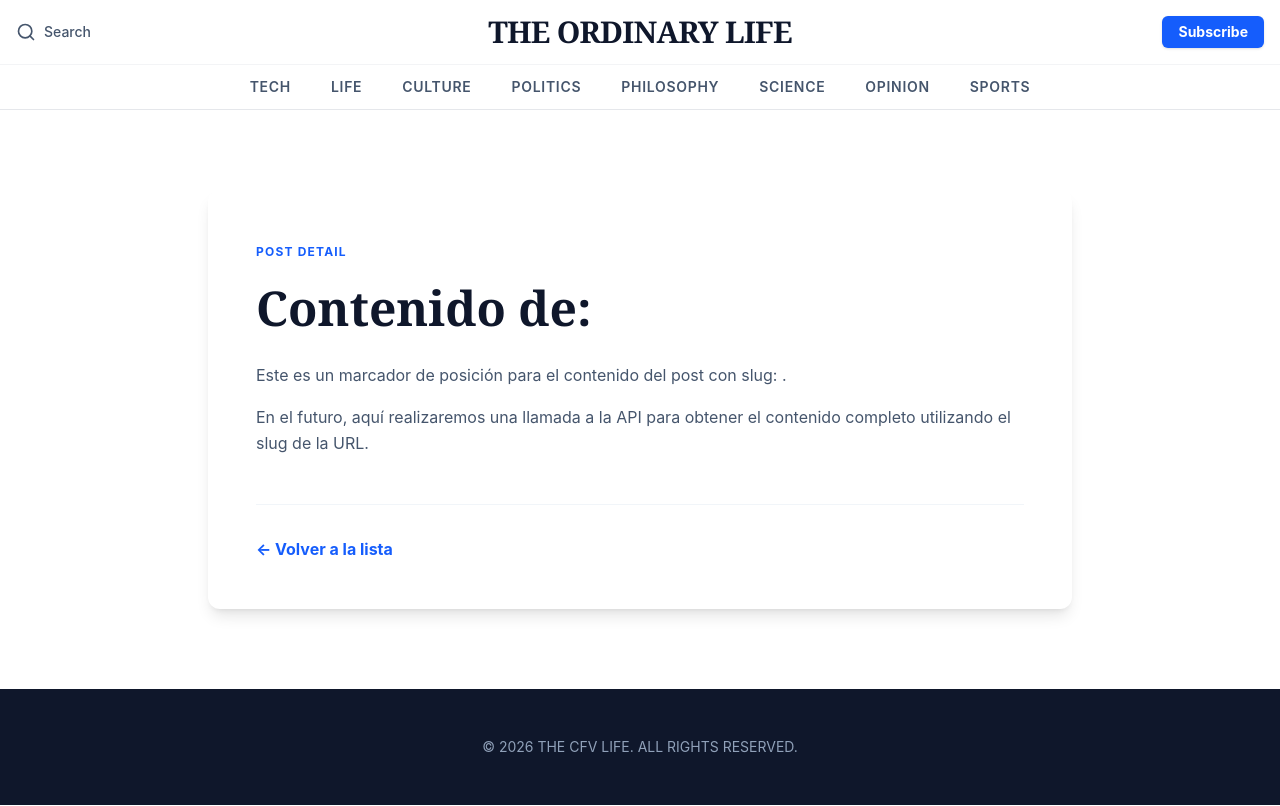
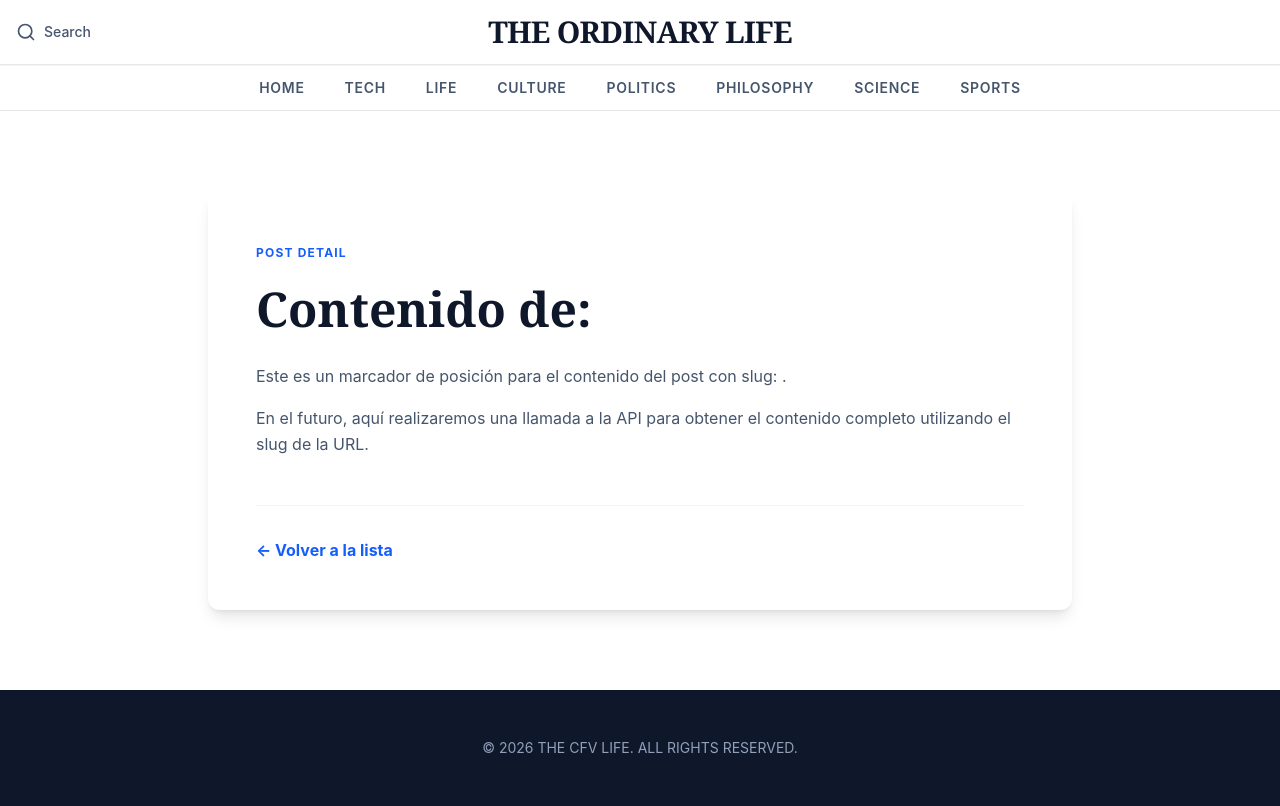
Before and after one commit to CFV99620/cfv-blog, a React (Vite) app: page /post/1 in a window 1280 px wide. Built offline with nearby package versions, Linux system fonts and the light colour scheme; a web font is replaced by a local one.

Commit message:
ajuste de estructura y se añadio espacio para panel administrativo

```diff
--- a/src/App.jsx
+++ b/src/App.jsx
@@ -1,8 +1,10 @@
 import { BrowserRouter, Routes, Route } from 'react-router-dom';/* - 'react-router-dom': Librería estándar para manejar la navegación entre páginas.*/
 import MainLayout from './components/layout/MainLayout';
+import AdminLayout from './components/layout/AdminLayout';
 import Home from './pages/Home';
 import PostDetail from './components/PostDetail';
 import Category from './pages/Category';
+import AdminPanel from './pages/AdminPanel';
 
 /**
  * Componente Principal (App):
@@ -16,6 +18,7 @@ function App() {
     /* BrowserRouter: Envuelve toda la aplicación para habilitar el uso de URLs. // cfv nota: le dice a React: "escucha los cambios en la barra de direcciones del navegador".*/
     <BrowserRouter>
       <Routes>{/*Routes: Actúa como un contenedor que busca la mejor coincidencia entre las rutas definidas. cfv nota: decide qué componente mostrar dependiendo de lo escrito en la URL.*/}
+        {/* Rutas Públicas */}
         <Route path="/" element={<MainLayout />}>{/* cfv nota: Es la definición de cada camino específico en este cas para la ruta "/" */}
           <Route index element={<Home />} /> {/* 'index' indica que este es el componente por defecto que se muestra cuando el usuario entra a la raíz ("/") del sitio.*/}
           <Route path="post/:id" element={<PostDetail />} />
@@ -25,6 +28,11 @@ function App() {
               <Route path="about" element={<About />} />
           */}
         </Route>
+
+        {/* Rutas de Administración */}
+        <Route path="admin" element={<AdminLayout />}>
+          <Route index element={<AdminPanel />} />
+        </Route>
       </Routes>
     </BrowserRouter>
   );
--- /dev/null
+++ b/src/components/NavBar.jsx
@@ -0,0 +1,39 @@
+import { Search } from 'lucide-react'; /* - 'Search': Componente de icono para la funcionalidad de búsqueda. */
+import { Link } from 'react-router-dom'; /* - 'Link': Componente de React Router para crear enlaces de navegación sin recargar la página. */
+
+/**
+ * Componente NavBar:
+ * Renderiza la barra de navegación superior de la aplicación.
+ * cfv nota: los comentarios dentro del componente JSX se envuelven en bloques especiales de llaves y asteriscos.
+ */
+function NavBar() {
+  /* Array de categorías de navegación. */
+  const navItems = [
+    'HOME', 'TECH', 'LIFE', 'CULTURE', 'POLITICS',
+    'PHILOSOPHY', 'SCIENCE', 'SPORTS'
+  ];
+
+  return (
+    /* header: Etiqueta semántica para el encabezado de la página. */
+    <header className="w-full bg-white border-b border-gray-200">
+
+      {/* Navigation Bar */}
+      <nav className="border-t border-gray-100 py-3 overflow-x-auto no-scrollbar">
+        <div className="max-w-7xl mx-auto px-4 flex justify-center gap-6 md:gap-10">
+          {/* Generación dinámica de enlaces: Usamos .map() para recorrer el array 'navItems' y crear un <Link> por cada categoría. */}
+          {navItems.map((item) => (
+            <Link
+              key={item}
+              to={item === "HOME" ? "/" : `/category/${item}`}
+              className="nav-link whitespace-nowrap"
+            >
+              {item}
+            </Link>
+          ))}
+        </div>
+      </nav>
+    </header>
+  );
+}
+
+export default NavBar;
--- /dev/null
+++ b/src/components/layout/AdminLayout.jsx
@@ -0,0 +1,25 @@
+import { Outlet } from 'react-router-dom';
+import Head from './Head';
+
+
+/**
+ * Componente AdminLayout:
+ * Define la estructura visual específica para el panel de administración.
+ * A diferencia del MainLayout, este no incluye el Head (Navbar) ni el Footer público,
+ * lo que te permite crear una interfaz limpia para administrar el sitio.
+ */
+function AdminLayout() {
+  return (
+    <div className="min-h-screen flex flex-col bg-slate-50">
+      <div className="min-h-screen flex flex-col bg-white">
+      <Head /> {/* Barra de navegación global */}
+      {/* Área de contenido del panel */}
+      <main className="grow max-w-7xl mx-auto px-4 w-full py-8">
+        <Outlet />
+      </main>
+      </div>
+    </div>
+  );
+}
+
+export default AdminLayout;
--- /dev/null
+++ b/src/components/layout/Head.jsx
@@ -0,0 +1,35 @@
+import { Search } from 'lucide-react'; /* - 'Search': Componente de icono para la funcionalidad de búsqueda. */
+import { Link } from 'react-router-dom'; /* - 'Link': Componente de React Router para crear enlaces de navegación sin recargar la página. */
+
+/**
+ * Componente Head:
+ * Renderiza la barra de navegación superior de la aplicación.
+ * cfv nota: los comentarios dentro del componente JSX se envuelven en bloques especiales de llaves y asteriscos.
+ */
+function Head() {
+
+  return (
+    /* header: Etiqueta semántica para el encabezado de la página. */
+    <header className="w-full bg-white border-b border-gray-200">
+      {/* Top Bar */}
+      <div className="max-w-7xl mx-auto px-4 h-16 flex items-center justify-between">
+        {/* Search Icon */}
+        <div className="flex items-center gap-2 cursor-pointer text-slate-600 hover:text-slate-900 transition-colors">
+          <Search size={20} />
+          <span className="text-sm font-medium hidden sm:inline">Search</span>
+        </div>
+
+        {/* Logo: Link nos lleva a la página de inicio (/) */}
+        <Link to="/" className="absolute left-1/2 -translate-x-1/2">
+          <h1 className="text-2xl md:text-3xl font-serif font-bold tracking-tight text-slate-900 whitespace-nowrap">
+            THE ORDINARY LIFE
+          </h1>
+        </Link>
+
+      </div>
+
+    </header>
+  );
+}
+
+export default Head;
--- a/src/components/layout/MainLayout.jsx
+++ b/src/components/layout/MainLayout.jsx
@@ -1,5 +1,6 @@
 import { Outlet } from 'react-router-dom'; /* - 'Outlet': Es un "espacio reservado" donde se renderizarán las páginas hijas. */
-import NavBar from './NavBar';
+import Head from './Head';
+import NavBar from '../NavBar';
 
 /**
  * Componente MainLayout:
@@ -10,7 +11,8 @@ function MainLayout() {
   return (
     /* Contenedor principal: min-h-screen asegura que el layout ocupe al menos toda la altura de la pantalla. */
     <div className="min-h-screen flex flex-col bg-white">
-      <NavBar /> {/* Barra de navegación global */}
+      <Head /> {/* Barra de navegación global */}
+      <NavBar />
       {/* Área de contenido principal: max-w-7xl limita el ancho para que no se estire demasiado en pantallas grandes. */}
       <main className="grow max-w-7xl mx-auto px-4 w-full py-8">
         {/* Outlet (cfv nota): Aquí es donde React Router "inyecta" el componente que corresponda a la ruta actual (por ejemplo, PostList si estamos en la raíz). */}
--- a/src/components/layout/NavBar.jsx
+++ /dev/null
@@ -1,64 +0,0 @@
-import { Search } from 'lucide-react'; /* - 'Search': Componente de icono para la funcionalidad de búsqueda. */
-import { Link } from 'react-router-dom'; /* - 'Link': Componente de React Router para crear enlaces de navegación sin recargar la página. */
-
-/**
- * Componente NavBar:
- * Renderiza la barra de navegación superior de la aplicación.
- * cfv nota: los comentarios dentro del componente JSX se envuelven en bloques especiales de llaves y asteriscos.
- */
-function NavBar() {
-  /* Array de categorías de navegación. */
-  const navItems = [
-    'TECH', 'LIFE', 'CULTURE', 'POLITICS',
-    'PHILOSOPHY', 'SCIENCE', 'OPINION', 'SPORTS'
-  ];
-
-  return (
-    /* header: Etiqueta semántica para el encabezado de la página. */
-    <header className="w-full bg-white border-b border-gray-200">
-      {/* Top Bar */}
-      <div className="max-w-7xl mx-auto px-4 h-16 flex items-center justify-between">
-        {/* Search Icon */}
-        <div className="flex items-center gap-2 cursor-pointer text-slate-600 hover:text-slate-900 transition-colors">
-          <Search size={20} />
-          <span className="text-sm font-medium hidden sm:inline">Search</span>
-        </div>
-
-        {/* Logo: Link nos lleva a la página de inicio (/) */}
-        <Link to="/" className="absolute left-1/2 -translate-x-1/2">
-          <h1 className="text-2xl md:text-3xl font-serif font-bold tracking-tight text-slate-900 whitespace-nowrap">
-            THE ORDINARY LIFE
-          </h1>
-        </Link>
-
-        {/* Botones de acción (Iniciar sesión / Suscribirse) cfv nota: el to es para indicar la ruta a la que se va a navegar*/}
-        <div className="flex items-center gap-4 md:gap-6">
-          <Link to="/signin" className="text-sm font-semibold text-slate-700 hover:text-slate-900 hidden xs:block">
-            Sign In
-          </Link>
-          <button className="bg-blue-600 text-white px-4 py-1.5 rounded-md text-sm font-bold hover:bg-blue-700 transition-colors shadow-sm">
-            Subscribe
-          </button>
-        </div>
-      </div>
-
-      {/* Navigation Bar */}
-      <nav className="border-t border-gray-100 py-3 overflow-x-auto no-scrollbar">
-        <div className="max-w-7xl mx-auto px-4 flex justify-center gap-6 md:gap-10">
-          {/* Generación dinámica de enlaces: Usamos .map() para recorrer el array 'navItems' y crear un <Link> por cada categoría. */}
-          {navItems.map((item) => (
-            <Link
-              key={item}
-              to={`/category/${item}`}
-              className="nav-link whitespace-nowrap"
-            >
-              {item}
-            </Link>
-          ))}
-        </div>
-      </nav>
-    </header>
-  );
-}
-
-export default NavBar;
--- /dev/null
+++ b/src/pages/AdminPanel.jsx
@@ -0,0 +1,10 @@
+
+function AdminPanel() {
+    return (
+        <div>
+            <h1>Panel Admin</h1>
+        </div>
+    );
+}
+
+export default AdminPanel;
```
